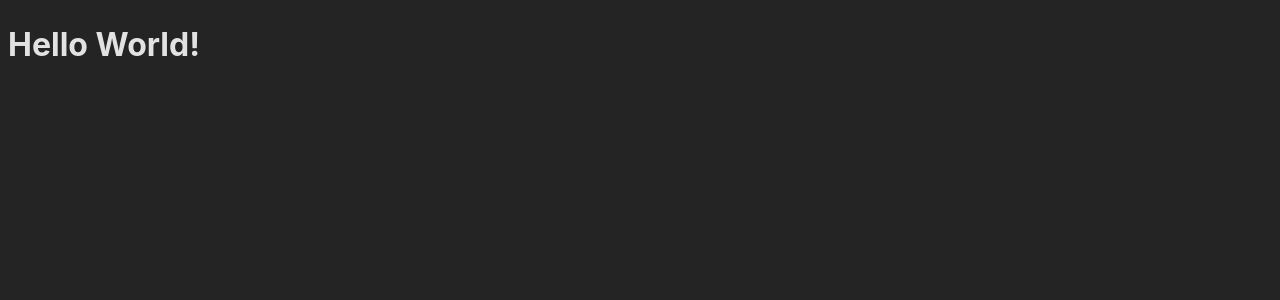
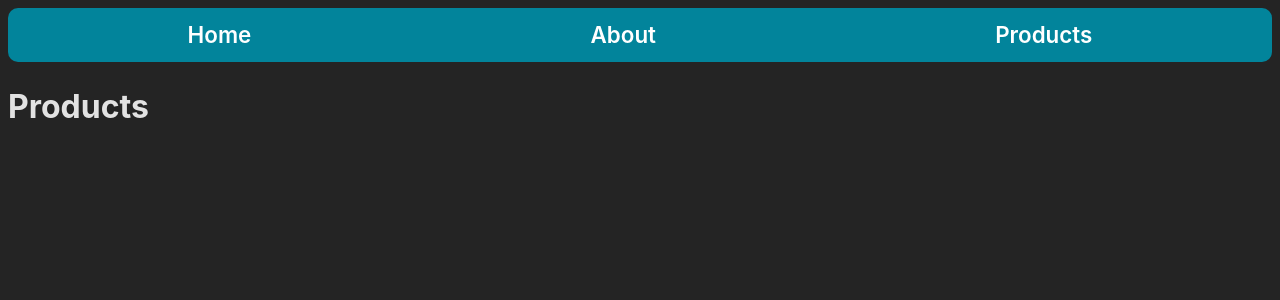
Before and after one commit to llOrtegall/Learning_PHP_00, a React (Vite) app: page /products in a window 1280 px wide. Shown: the top 300 px of the page. Built offline with nearby package versions, Linux system fonts and the light colour scheme.

Commit message:
agregar un layout

```diff
--- a/src/App.jsx
+++ b/src/App.jsx
@@ -1,7 +1,20 @@
+import { Route, Routes } from 'react-router-dom'
+
+import { NavBar } from './components/NavBar'
+
+import { Home } from './pages/Home'
+import { About } from './pages/About'
+import { Products } from './pages/Products'
+
 export function App () {
   return (
-    <h1>
-      Hello World!
-    </h1>
+    <>
+      <NavBar />
+      <Routes>
+        <Route path='/' element={<Home />} />
+        <Route path='about' element={<About />} />
+        <Route path='products' element={<Products />} />
+      </Routes>
+    </>
   )
 }
--- /dev/null
+++ b/src/components/NavBar.jsx
@@ -0,0 +1,19 @@
+import { Link } from 'react-router-dom'
+
+export function NavBar () {
+  return (
+    <nav className='navBar'>
+      <ul>
+        <li>
+          <Link to='/'>Home</Link>
+        </li>
+        <li>
+          <Link to='/about'>About</Link>
+        </li>
+        <li>
+          <Link to='/products'>Products</Link>
+        </li>
+      </ul>
+    </nav>
+  )
+}
--- a/src/index.css
+++ b/src/index.css
@@ -10,3 +10,28 @@
   font-synthesis: none;
   text-rendering: optimizeLegibility;
 }
+
+ul {
+  list-style: none;
+  padding: 0;
+  margin: 0;
+}
+
+a {
+  text-decoration: none;
+  color: inherit;
+}
+
+.navBar {
+  background: rgb(2, 132, 155);
+  border-radius: 10px;
+}
+
+.navBar ul {
+  display: flex;
+  justify-content: space-around;
+  padding: 10px;
+  font-size: 1.4rem;
+  font-weight: 600;
+  color: white;
+}
--- /dev/null
+++ b/src/pages/Products.jsx
@@ -0,0 +1,7 @@
+export function Products () {
+  return (
+    <div>
+      <h1>Products</h1>
+    </div>
+  )
+}
```
